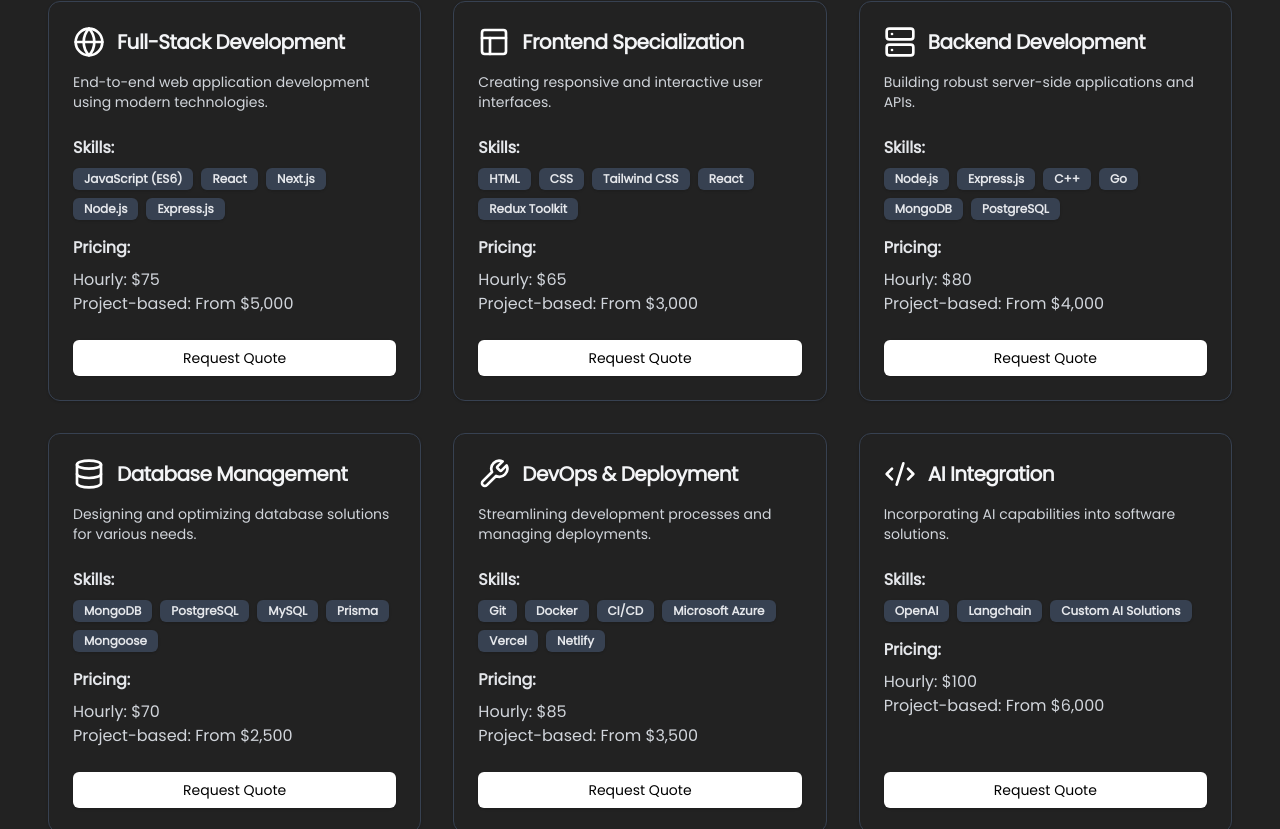
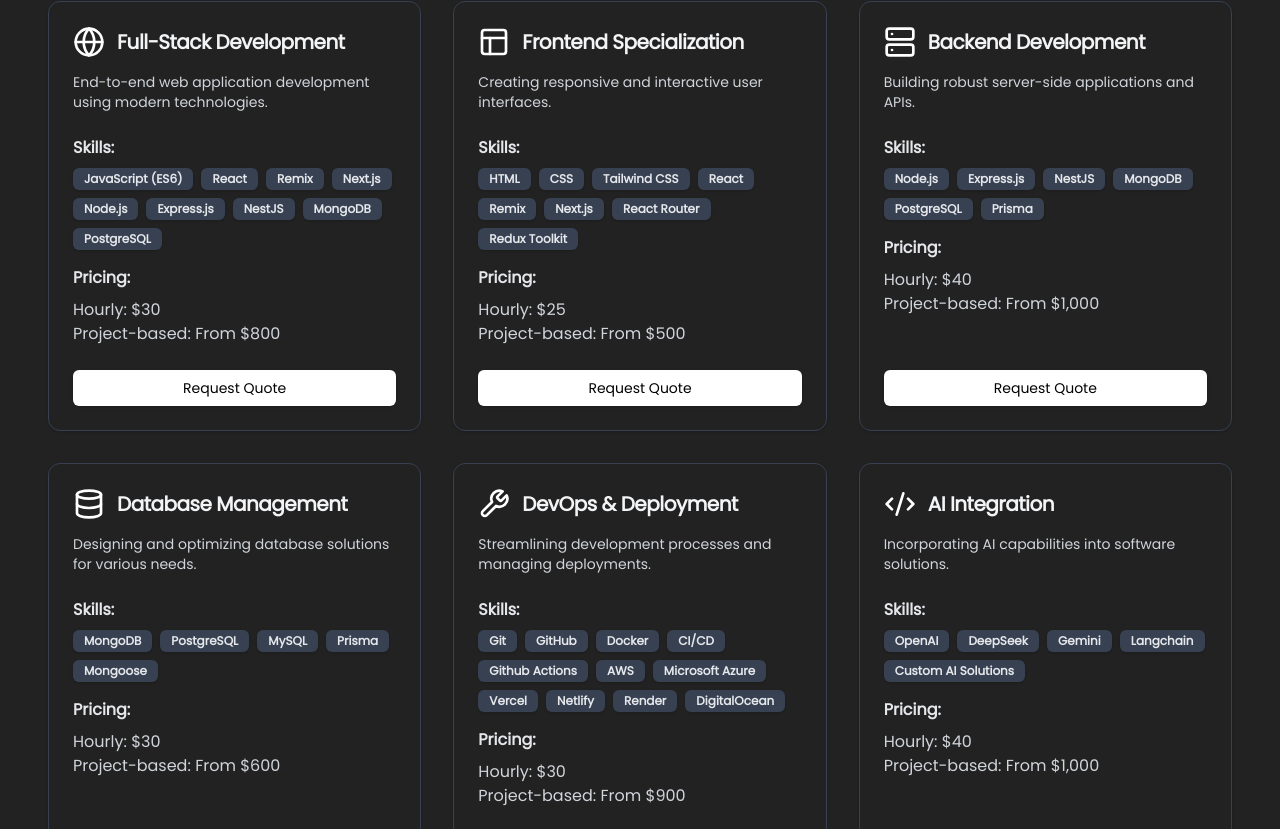
Before and after one commit to DihanMahmud/saiful-rodro, a Next.js app: page / in a window 1280 px wide. Shown: the part 3051-3880 px from the top of the page. Built offline with nearby package versions, Linux system fonts and the light colour scheme.

Commit message:
Revise service offerings with updated skills and pricing
Updated skills and pricing for various services in Service.jsx.

```diff
--- a/src/components/Service.jsx
+++ b/src/components/Service.jsx
@@ -10,30 +10,30 @@ const services = [
     title: "Full-Stack Development",
     description: "End-to-end web application development using modern technologies.",
     icon: <Globe className="h-8 w-8 text-white" />,
-    skills: ["JavaScript (ES6)", "React", "Next.js", "Node.js", "Express.js"],
+    skills: ["JavaScript (ES6)", "React", "Remix", "Next.js", "Node.js", "Express.js", "NestJS", "MongoDB", "PostgreSQL"],
     pricing: {
-      hourly: "$75",
-      project: "From $5,000",
+      hourly: "$30",
+      project: "From $800",
     },
   },
   {
     title: "Frontend Specialization",
     description: "Creating responsive and interactive user interfaces.",
     icon: <Layout className="h-8 w-8 text-white" />,
-    skills: ["HTML", "CSS", "Tailwind CSS", "React", "Redux Toolkit"],
+    skills: ["HTML", "CSS", "Tailwind CSS", "React", "Remix", "Next.js", "React Router", "Redux Toolkit"],
     pricing: {
-      hourly: "$65",
-      project: "From $3,000",
+      hourly: "$25",
+      project: "From $500",
     },
   },
   {
     title: "Backend Development",
     description: "Building robust server-side applications and APIs.",
     icon: <Server className="h-8 w-8 text-white" />,
-    skills: ["Node.js", "Express.js", "C++", "Go", "MongoDB", "PostgreSQL"],
+    skills: ["Node.js", "Express.js", "NestJS", "MongoDB", "PostgreSQL", "Prisma"],
     pricing: {
-      hourly: "$80",
-      project: "From $4,000",
+      hourly: "$40",
+      project: "From $1,000",
     },
   },
   {
@@ -42,28 +42,28 @@ const services = [
     icon: <Database className="h-8 w-8 text-white" />,
     skills: ["MongoDB", "PostgreSQL", "MySQL", "Prisma", "Mongoose"],
     pricing: {
-      hourly: "$70",
-      project: "From $2,500",
+      hourly: "$30",
+      project: "From $600",
     },
   },
   {
     title: "DevOps & Deployment",
     description: "Streamlining development processes and managing deployments.",
     icon: <Wrench className="h-8 w-8 text-white" />,
-    skills: ["Git", "Docker", "CI/CD", "Microsoft Azure", "Vercel", "Netlify"],
+    skills: ["Git", "GitHub", "Docker", "CI/CD", "Github Actions", "AWS", "Microsoft Azure", "Vercel", "Netlify", "Render", "DigitalOcean"],
     pricing: {
-      hourly: "$85",
-      project: "From $3,500",
+      hourly: "$30",
+      project: "From $900",
     },
   },
   {
     title: "AI Integration",
     description: "Incorporating AI capabilities into software solutions.",
     icon: <Code2 className="h-8 w-8 text-white" />,
-    skills: ["OpenAI", "Langchain", "Custom AI Solutions"],
+    skills: ["OpenAI", "DeepSeek", "Gemini", "Langchain", "Custom AI Solutions"],
     pricing: {
-      hourly: "$100",
-      project: "From $6,000",
+      hourly: "$40",
+      project: "From $1,000",
     },
   },
   {
@@ -72,8 +72,8 @@ const services = [
     icon: <Cpu className="h-8 w-8 text-white" />,
     skills: ["Go", "Node.js", "Docker", "Kubernetes", "API Gateway"],
     pricing: {
-      hourly: "$90",
-      project: "From $7,000",
+      hourly: "$50",
+      project: "From $1,500",
     },
   },
 ]
```
